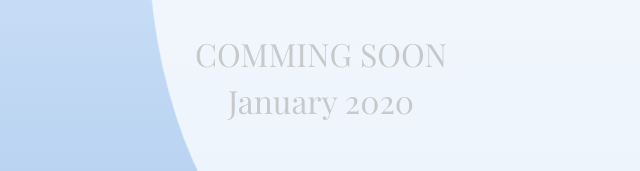
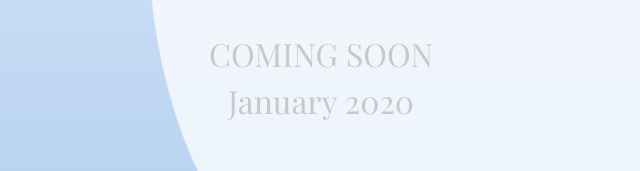
Before and after one commit to akashdahad/hackland, a plain HTML site: page index.html in a window 1280 px wide. Shown: the part 431-602 px from the top of the page, 319-959 px from the left. Drawn offline with nearby package versions, Linux system fonts and the light colour scheme; a web font is replaced by a local one.

Commit message:
Update index.html

```diff
--- a/index.html
+++ b/index.html
@@ -88,7 +88,7 @@
 
             <h2 class="subhead animated fadeIn"> MARATHWADA's FIRST NATIONAL LEVEL   </h2>
             <h1 class="subhead animated fadeIn"> HACKATHON  </h1>
-            <h2 class="heading animated fadeInDownBig base"> COMMING SOON  </h2>
+            <h2 class="heading animated fadeInDownBig base"> COMING SOON  </h2>
             <h2 class="heading animated fadeInDownBig "> January 2020  </h2>
 
         <div class=" wave">
```
